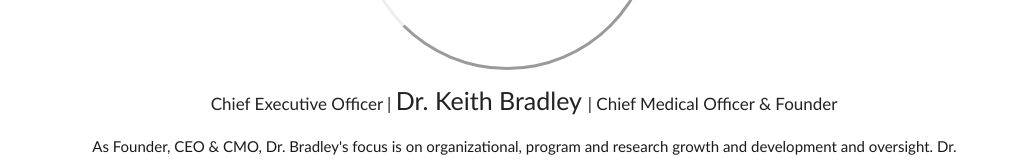
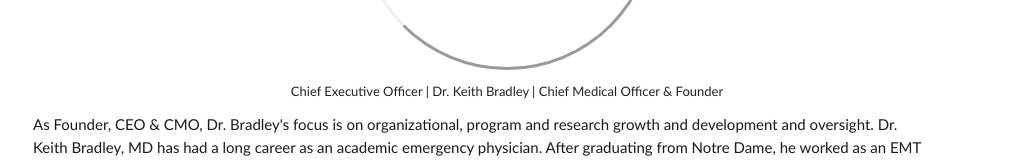
Before and after one commit to mchieco/NARAP, a Vue app in the folder client/: page /ourteam in a window 1280 px wide. Shown: the part 425-586 px from the top of the page, without its empty margins (133-1145 px from the left). Built offline with nearby package versions, Linux system fonts and the light colour scheme.

Commit message:
milestone2

```diff
--- a/client/src/App.vue
+++ b/client/src/App.vue
@@ -45,7 +45,7 @@
                 <v-flex xs12 sm6 md4 lg4 order-md2 order-sm2>
                     <v-card-text>
                       <div>
-                        <a href="https://www.paypal.com/donate/?token=e_e-3hzEwCdjIm1OPZvWzE7dsx0Dm0ZJZ-mMpv_LkII_w_uMlek7j1KBmyr6vvJb5CdaT0&country.x=US&locale.x="><v-img src="@/assets/donate.png" class="donate"></v-img></a>
+                        <a href="https://www.paypal.com/donate/?token=2wLZG9U8aU41XA_AxhFKBNmiSPn-5MjdacGXUgqBQDNm_OpEtpSJbaMAxktmulgj3Uc9nG&country.x=US&locale.x="><v-img src="@/assets/donate.png" class="donate"></v-img></a>
                         <a href="mailto:donate@theNARAP.org">donate@theNARAP.org</a>
                         <p class="register">
                           NARAP is registered as a 501(c)(3)<br>
--- a/client/src/views/OurTeam.vue
+++ b/client/src/views/OurTeam.vue
@@ -18,7 +18,7 @@
         <v-img class="keithIMG" src="../assets/keith.png"></v-img>
       </v-row>
       <v-row>
-        <p class="cap">Chief Executive Officer | <a class="name"> Dr. Keith Bradley </a> | Chief Medical Officer &amp; Founder</p>
+        <p class="cap">Chief Executive Officer | Dr. Keith Bradley | Chief Medical Officer &amp; Founder</p>
       </v-row>
 
       <v-row>
@@ -170,15 +170,16 @@ figure{
     margin: auto;
 }
 .cap{
-  font-size: 17px;
-  margin-left: 25%;
-  max-width: 60%;
+  font-size: 13px;
+  margin: 0 auto;
+  max-width: 85%;
   padding-top: 1%;
+  padding-bottom: 1%;
   font-family: 'Trebuchet MS', sans-serif;
 }
 .headerTop{
   font-size: 30px;
-  margin-left: 15%;
+  margin-left: 10%;
   margin-top: 2%;
   font-family: 'Trebuchet MS', sans-serif;
   color: rgb(0, 48, 0);
@@ -194,7 +195,7 @@ figure{
 
 .pText{
   font-size: 15px;
-  margin-left: 15%;
+  margin-left: 10%;
   width: 75%;
   font-family: 'Trebuchet MS', sans-serif;
   color:rgba(9, 8, 7, 0.924);
```
